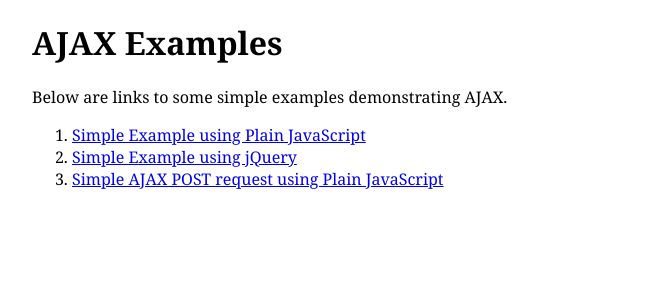
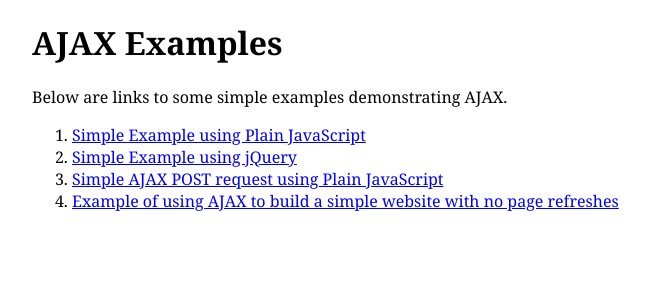
Before and after one commit to RachelleT/info2180-ajax, a PHP site: page / in a window 1280 px wide. Shown: the top 300 px of the page, without its empty margins (128-777 px from the left). Run offline with PHP 8.4, Linux system fonts and the light colour scheme.

Commit message:
Add link to no-page-refresh example

```diff
--- a/index.php
+++ b/index.php
@@ -14,6 +14,7 @@
         <li><a href="simple-ajax.php">Simple Example using Plain JavaScript</a></li>
         <li><a href="simple-jquery-ajax.php">Simple Example using jQuery</a></li>
         <li><a href="simple-post.php">Simple AJAX POST request using Plain JavaScript</a></li>
+        <li><a href="no-refresh-example.php">Example of using AJAX to build a simple website with no page refreshes</a></li>
       </ol>
     </div>
   </body>
```
